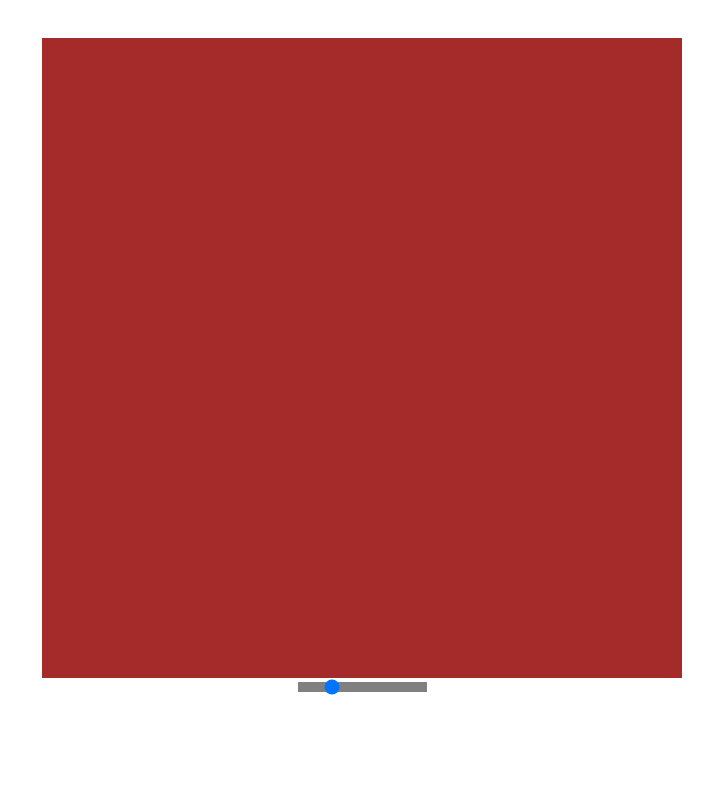
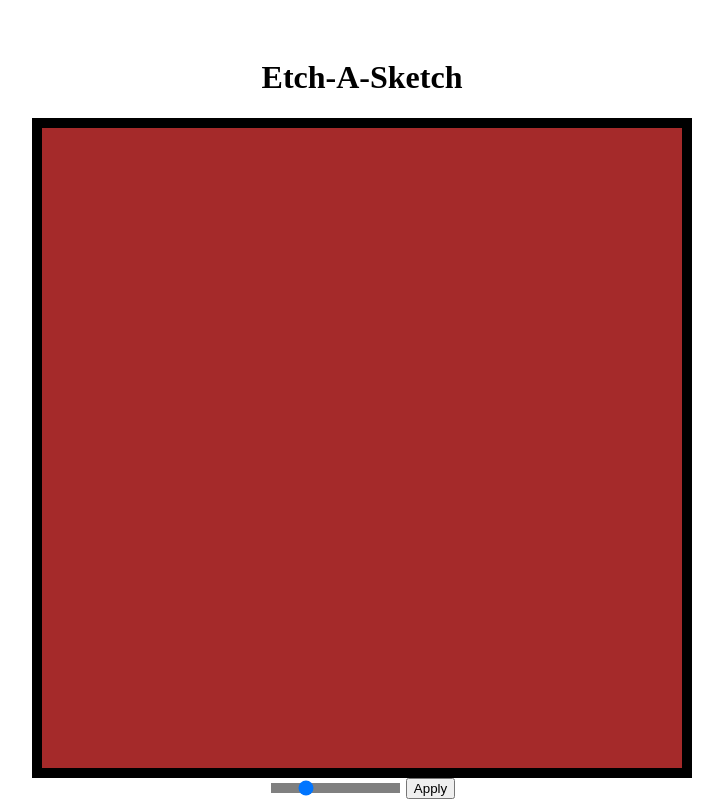
Before and after one commit to faunhub/etchASketch, a plain HTML site: page index.html in a window 1280 px wide. Shown: the whole page, without its empty margins (278-1001 px from the left). Drawn offline with Linux system fonts and the light colour scheme.

Commit message:
able to draw

```diff
--- a/index.html
+++ b/index.html
@@ -9,9 +9,11 @@
     <script src="script.js" defer></script>
 </head>
 <body>
+    <h1>Etch-A-Sketch</h1>
     <div class ="grid-container"></div>
     <div class ="menu">
         <input type="range" min ="1" max="64" value="16" class="slider">
+        <button>Apply</button>
     </div>
 </body>
 </html>
--- a/script.js
+++ b/script.js
@@ -1,8 +1,7 @@
 const container = document.querySelector('.grid-container');
-// let slider = document.querySelector('.slider');
-// slider.addEventListener('change', changeSize);
 
-let width =16;
+function createDrawingPad(size){
+    let width =size;
     let height =width;
     for (let i =1; i<=width*height;i++){
         const square = document.createElement('div');
@@ -11,3 +10,18 @@ for (let i =1; i<=width*height;i++){
     }
     let squareSize = 640/width;
     container.style.gridTemplateColumns = `repeat(${width},${squareSize}px)`;
+}
+
+createDrawingPad(64);
+
+let pixelCollection = container.childNodes;
+pixelCollection.forEach(pixel => pixel.addEventListener('mouseover', (pixel) => pixel.target.classList.add('grid-item-hover')));
+
+let slider = document.querySelector('.slider');
+// slider.addEventListener('change', changeSize);
+
+// function changeSize(){
+//     const size = slider.value;
+//     console.log(size);
+//     createDrawingPad(size);
+// }
--- a/style.css
+++ b/style.css
@@ -11,12 +11,13 @@ body {
     width: 640px;
     height: 640px;
     justify-content: center;
+    border: 10px solid black;
 }
 
 .grid-item {
     background-color: brown;
 }
-.grid-item:hover {
+.grid-item-hover {
     background-color: black;
 }
 
```
Lines whose indentation alone changed are shown as unchanged.
